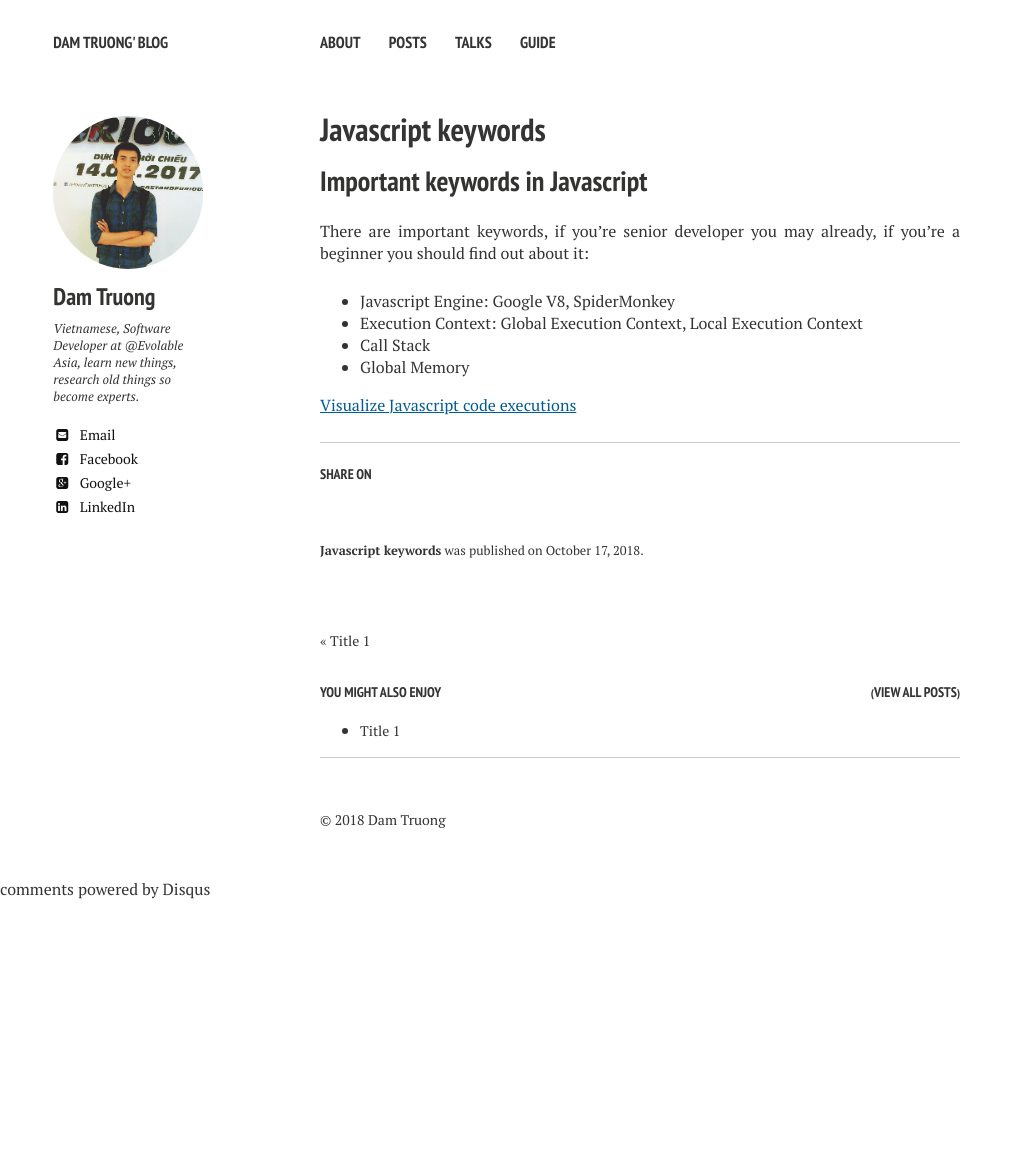
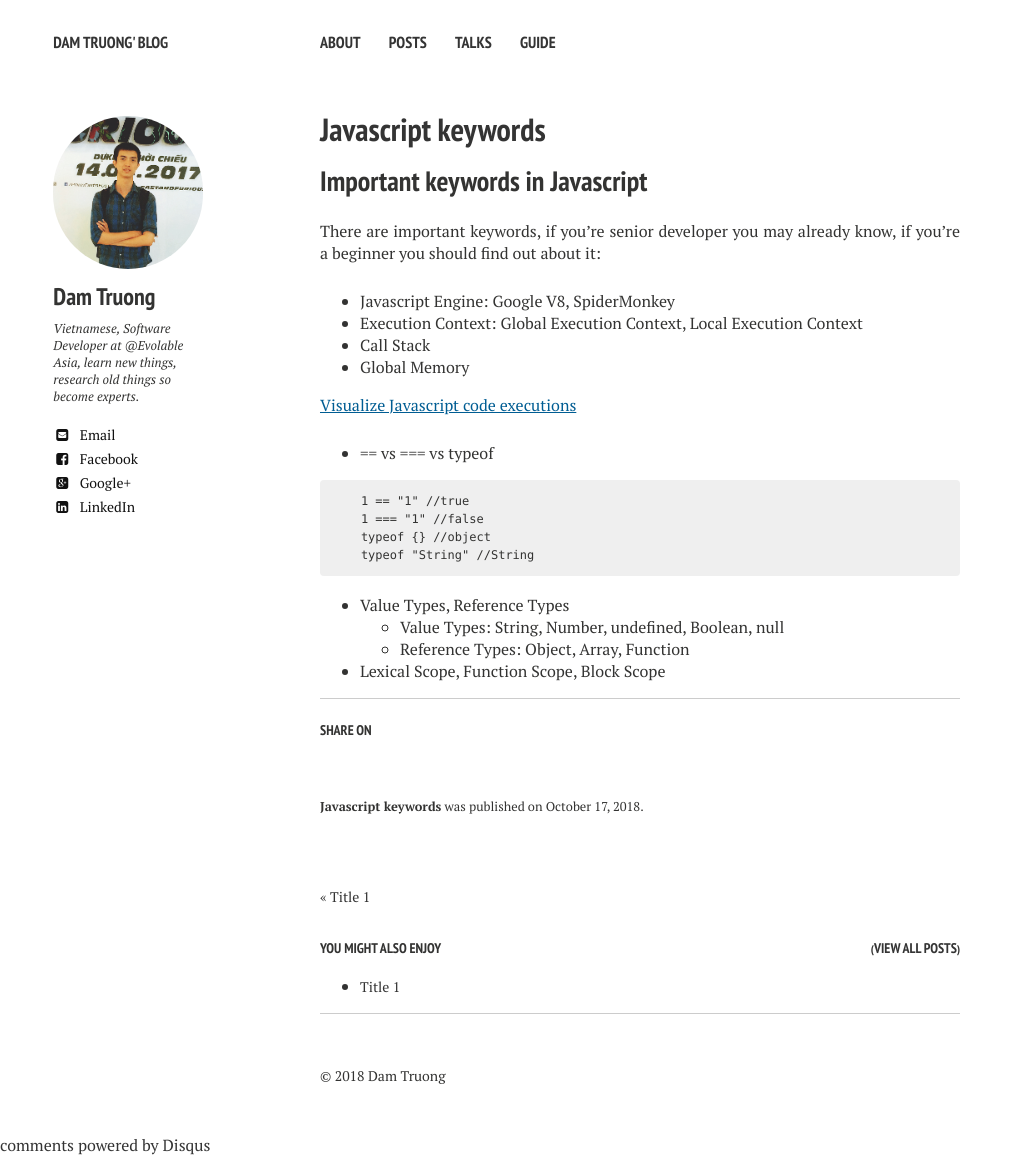
Before and after one commit to truongdam/truongdam.github.io, a Jekyll site: the page built from _posts/2018-10-17-javascript-keyword.md, in a window 1280 px wide. Shown: the whole page, without its empty margins (0-1023 px from the left). Built offline with Jekyll 4.4.1, drawn with Linux system fonts in a browser that asks for light colours; nearby versions of some CDN libraries; comment, search, counter and statistics services are not loaded; before the commit the page ends 900 px from its top, so only the background shows below that.

Commit message:
update post

```diff
--- a/_posts/2018-10-17-javascript-keyword.md
+++ b/_posts/2018-10-17-javascript-keyword.md
@@ -7,10 +7,24 @@ comments: true
 ## Important keywords in Javascript
 
 
-There are important keywords, if you're senior developer you may already, if you're a beginner you should find out about it:
+There are important keywords, if you're senior developer you may already know, if you're a beginner you should find out about it:
 - Javascript Engine: Google V8, SpiderMonkey
 - Execution Context: Global Execution Context, Local Execution Context
 - Call Stack
 - Global Memory
 
 [Visualize Javascript code executions](http://latentflip.com/loupe/)
+- == vs === vs typeof
+
+{% highlight text %}
+
+    1 == "1" //true
+    1 === "1" //false
+    typeof {} //object
+    typeof "String" //String
+{% endhighlight %}
+
+- Value Types, Reference Types
+    - Value Types: String, Number, undefined, Boolean, null
+    - Reference Types: Object, Array, Function
+- Lexical Scope, Function Scope, Block Scope
```
